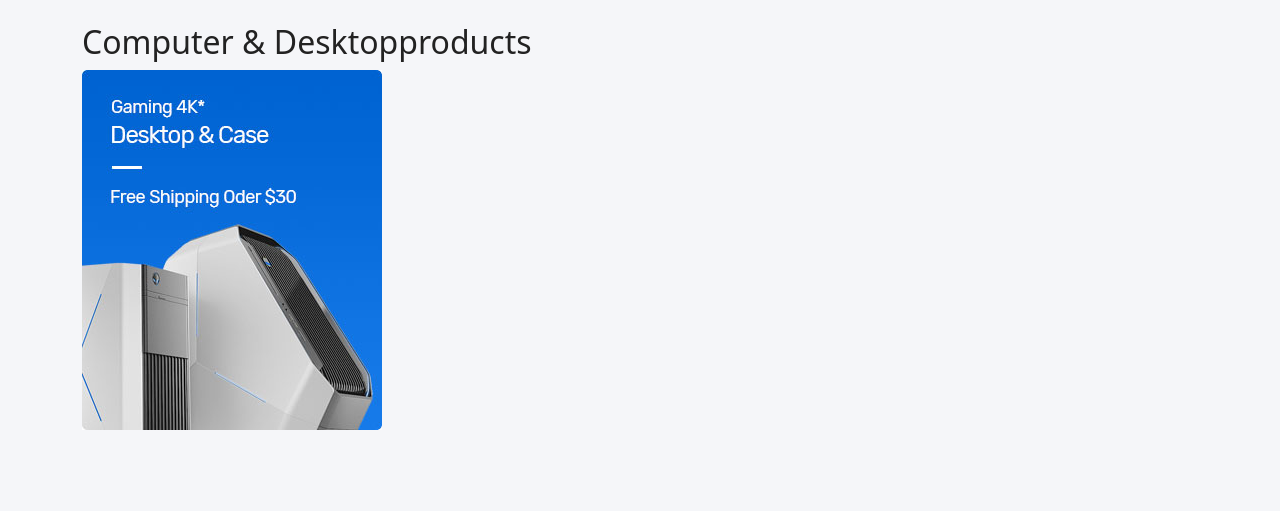
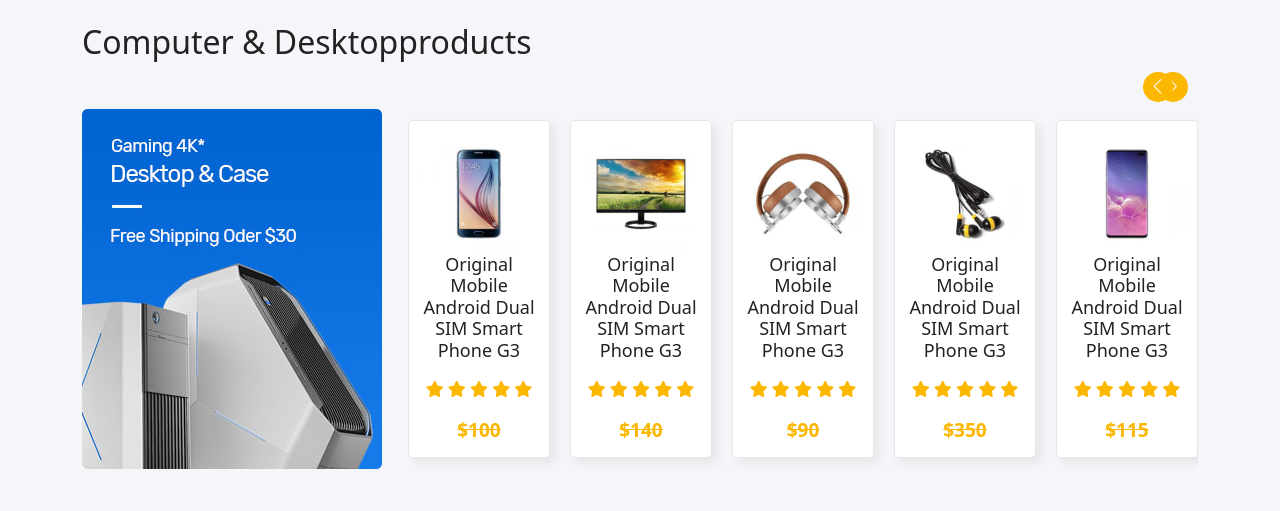
Before and after one commit to Eslamsaed626/Ecommerce-two, a plain HTML site: page index.html in a window 1280 px wide. Shown: the part 1823-2334 px from the top of the page. Drawn offline with nearby package versions, Linux system fonts and the light colour scheme.

Commit message:
some updates

```diff
--- a/css/main.css
+++ b/css/main.css
@@ -638,4 +638,19 @@ aside .cart_bottom .button_cart button:hover {
     text-decoration: line-through;
 }
 
+
+
+
 /* slide sale */
+
+
+/*  */
+
+.slide_product .slide_with_img {
+    display: flex;
+    align-items: center;
+}
+
+.slide_product .slide_with_img .categ_img {
+    margin-right: 26px;
+}
--- a/js/main.js
+++ b/js/main.js
@@ -79,9 +79,49 @@ fetch('./js/items.json')
                 `
             }
         });
-    })
 
 
+
+        data.forEach(product => {
+            // if (product.old_price) {
+
+            // const percent = Math.floor((product.old_price - product.price) / product.old_price * 100)
+
+            other_product_swiper.innerHTML += `
+                <div class="product swiper-slide">
+                        <div class="icons">
+                            <i class="fa-solid fa-cart-shopping"onclick="addToCart(${product.id},this)"></i>
+                            <i class="fa-solid fa-heart"></i>
+                            <i class="fa-solid fa-share"></i>
+                        </div>
+                        <div class="img_product">
+                            <img src="${product.img}">
+                            <img src="${product.img_hover}" class="img_hover">
+                        </div>
+                        <h3 class="name_product">
+                            <a href="#">${product.name}</a>
+                        </h3>
+                        <div class="stars">
+                            <i class="fa-solid fa-star"></i>
+                            <i class="fa-solid fa-star"></i>
+                            <i class="fa-solid fa-star"></i>
+                            <i class="fa-solid fa-star"></i>
+                            <i class="fa-solid fa-star"></i>
+                        </div>
+                        <div class="price">
+                            <p>$${product.price}</p>
+                        </div>
+                    </div>
+                `;
+            // }
+        });
+
+
+
+
+
+
+    })
 
 // add item to cart
 
--- a/js/swipper.js
+++ b/js/swipper.js
@@ -25,7 +25,7 @@ var swiper2 = new Swiper(".sale_sec", {
     }
 });
 
-var swiper2 = new Swiper(".product_swip", {
+var swiper3 = new Swiper(".product_swip", {
     loop: true,
     slidesPerView: 5,
     spaceBetween: 20,
```
